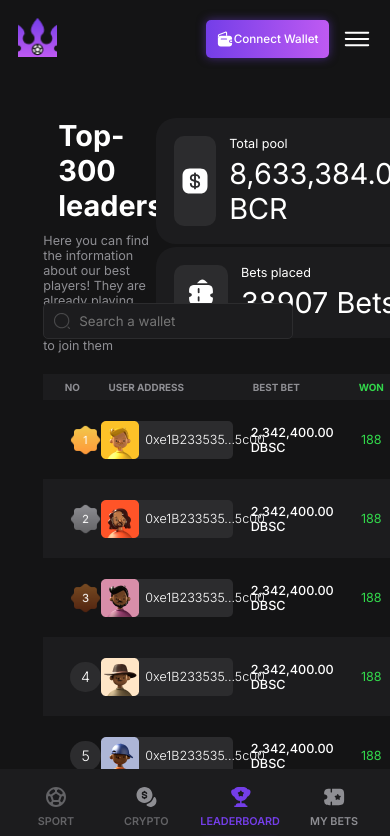
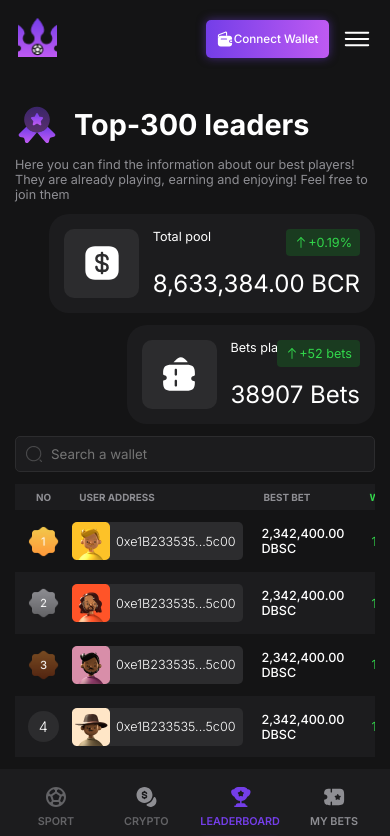
Before and after one commit to muhammad-junaid1/kingdom-sport, a React (Create React App) app: page /leaderboard in a window 390 px wide. Shown: the top 836 px of the page. Built offline with nearby package versions, Linux system fonts and the light colour scheme.

Commit message:
Leaderboard done

```diff
--- a/src/components/pages/LeaderBoard.jsx
+++ b/src/components/pages/LeaderBoard.jsx
@@ -19,7 +19,7 @@ const LeaderBoard = () => {
            buttonsCount: true,
            limit: 10
        },
-       autoWidth: true,
+    //    autoWidth: true,
        search: true,
        className: {
         tr: 'table-row',
--- a/src/components/pages/css/Leader.css
+++ b/src/components/pages/css/Leader.css
@@ -55,7 +55,7 @@
 
 
 .table-data{
-    padding: 11px 0;
+    padding: 1.1rem 0;
 }
 
 .table-data[data-column-id="userAddress"]  {
@@ -110,3 +110,19 @@
 .table-data[data-column-id="won"], .table-data[data-column-id="lose"]{
     padding: 0 3rem;
 }
+
+@media all and (max-width: 500px) {
+    .table-data[data-column-id="no"] .number {
+        margin: 0 13px;
+    }
+    .table-data[data-column-id="userAddress"] .your-bet-label{
+        margin-right: 40px;
+        width: 100%;
+    }
+    .result p {
+        text-align: right;
+    }
+    .table-data[data-column-id="result"] .result .percentage {
+        width: 70px;
+    }
+}
--- a/src/components/pages/css/Leaderboard.css
+++ b/src/components/pages/css/Leaderboard.css
@@ -111,3 +111,52 @@
     font-weight: 200;
     width: 36%;
 }
+
+
+@media all and (max-width: 500px) {
+    .leaderboard {
+        max-width: 100%;
+        margin: 10px 0;
+    }
+    .leaderboard__header {
+        display: block;
+        height: auto;
+    }
+    .leaderboard__header .left, .leaderboard__header .right {
+        display: block;
+        width: 100%;
+    }
+
+    .gridjs-pagination {
+        flex-direction: column;
+        align-items: center;
+        justify-content: center;
+        margin-top: 15px;
+    }
+    .gridjs-summary{
+        width: 100%;
+        text-align: center;
+        margin-bottom: 18px;
+    }
+    .gridjs-wrapper {
+        overflow-x: scroll;
+    }
+    .gridjs-wrapper::-webkit-scrollbar{
+        height: 3px;
+        border-radius: 3px;
+    }
+    .gridjs-wrapper::-webkit-scrollbar-track {
+        background: var(--grey6);
+        border-radius: 3px;
+    }
+    .gridjs-wrapper::-webkit-scrollbar-thumb{
+        background: var(--violet6);
+    }
+    .table-search-input{
+        top:0;
+        margin: 12px 0;
+    }
+    .table-search-input input {
+        width: 100%;
+    }
+}
--- a/src/components/pages/css/Totals.css
+++ b/src/components/pages/css/Totals.css
@@ -31,6 +31,7 @@
 
 .totals__numbers h1 {
     font-weight: normal;
+    font-size: 3rem;
 }
 
 .totals__increase {
@@ -57,3 +58,34 @@
 .totals__numbers {
     padding-right: 6.0rem;
 }
+
+
+@media all and (max-width: 500px) {
+    .totals .right {
+        margin: 20px 0;
+    }
+    .totals {
+        padding: 15px;
+        position: relative;
+        margin: 12px 0;
+    }
+    .totals__icon{
+        width: 75px;
+    }
+    .totals__icon svg {
+        width: 40px !important;
+        height: 40px !important;
+    }
+    .totals__numbers {
+        padding-right: 0;
+    }
+    .totals__numbers h1 {
+        margin-top:25px;
+        font-size: 24px;
+    }
+    .totals__increase{
+        position: absolute;
+        top: 15px;
+        right: 15px;
+    }
+}
--- a/src/css/Main.css
+++ b/src/css/Main.css
@@ -23,8 +23,8 @@
 
     .content {
         min-width: 100%;
-        padding: 10px;
-        padding-bottom: 60px;
+        padding: 15px;
+        padding-bottom: 120px;
     }
 
 }
```
